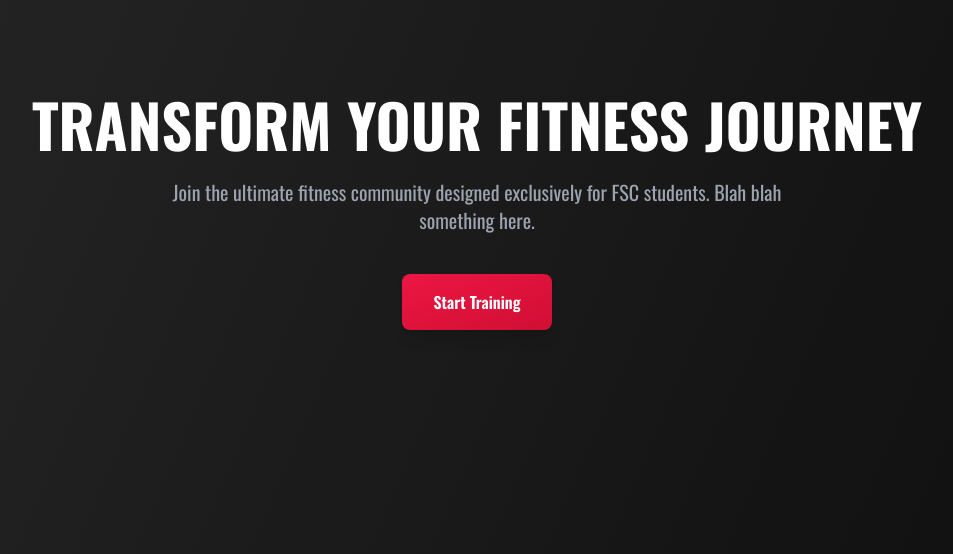
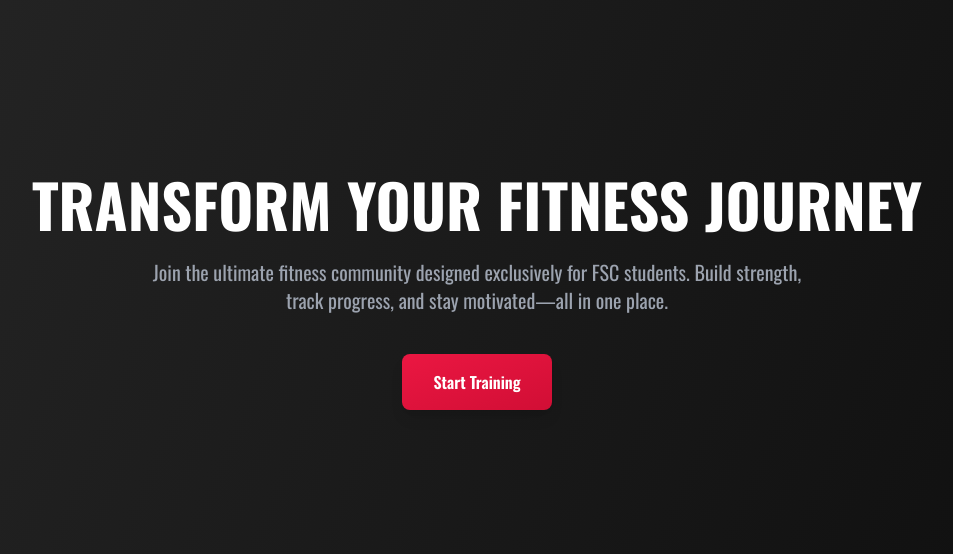
Before and after one commit to abigail-thomas/mocfit, a Django app: page / in a window 1280 px wide. Shown: the part 88-642 px from the top of the page, without its empty margins (163-1116 px from the left). Run offline with Django 5.2, Linux system fonts and the light colour scheme; parts of the project's set-up code (start-up, migrations or seed data) failed here and were passed over; some libraries are stand-ins or nearby versions; some web fonts are replaced.

Commit message:
Update README

```diff
--- a/mocfit/home/templates/home/index.html
+++ b/mocfit/home/templates/home/index.html
@@ -24,8 +24,9 @@
 
   <!-- Hero -->
   <section class="flex flex-col justify-center items-center text-center py-24 min-h-[75vh] px-6">
-    <h1 class="text-5xl md:text-6xl font-extrabold uppercase mb-6">Transform Your Fitness Journey</h1>
-    <h4 class="text-gray-400 text-lg md:text-xl mb-10 max-w-2xl">Join the ultimate fitness community designed exclusively for FSC students. Blah blah something here.</h4>
+    <h1 class="text-5xl md:text-6xl font-extrabold uppercase mb-6 pt-20 mt-20">Transform Your Fitness Journey</h1>
+    <h4 class="text-gray-400 text-lg md:text-xl mb-10 max-w-2xl">
+Join the ultimate fitness community designed exclusively for FSC students. Build strength, track progress, and stay motivated—all in one place.    </h4>
     <button
       onclick="location.href='/workouts/'"
       class="px-8 py-4 bg-gradient-to-br from-[#eb1742] to-[#d10e35] text-white rounded-lg font-semibold shadow-lg hover:scale-105 hover:from-blue-800 hover:to-blue-600 transition-transform duration-300">
```
Also changed, not shown: README.md, media/readmeimg.png (added).
